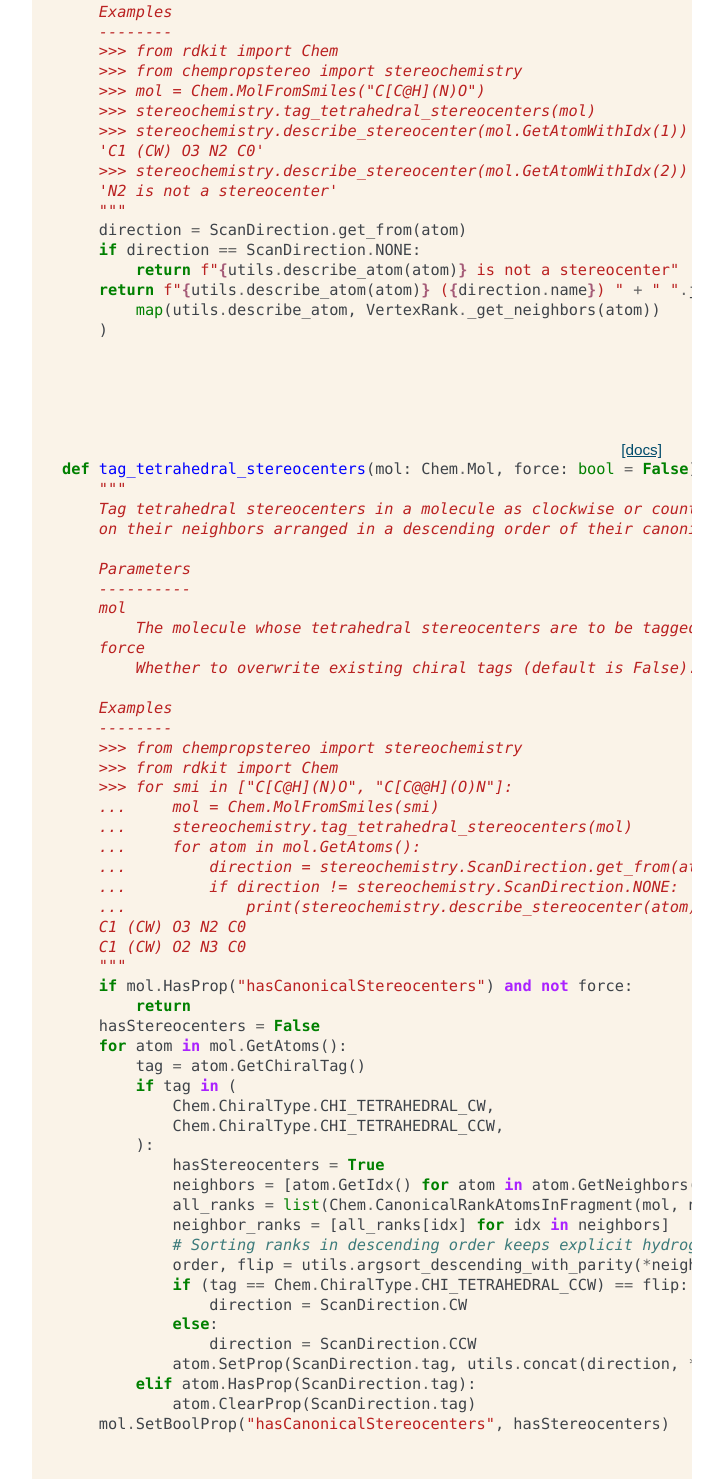
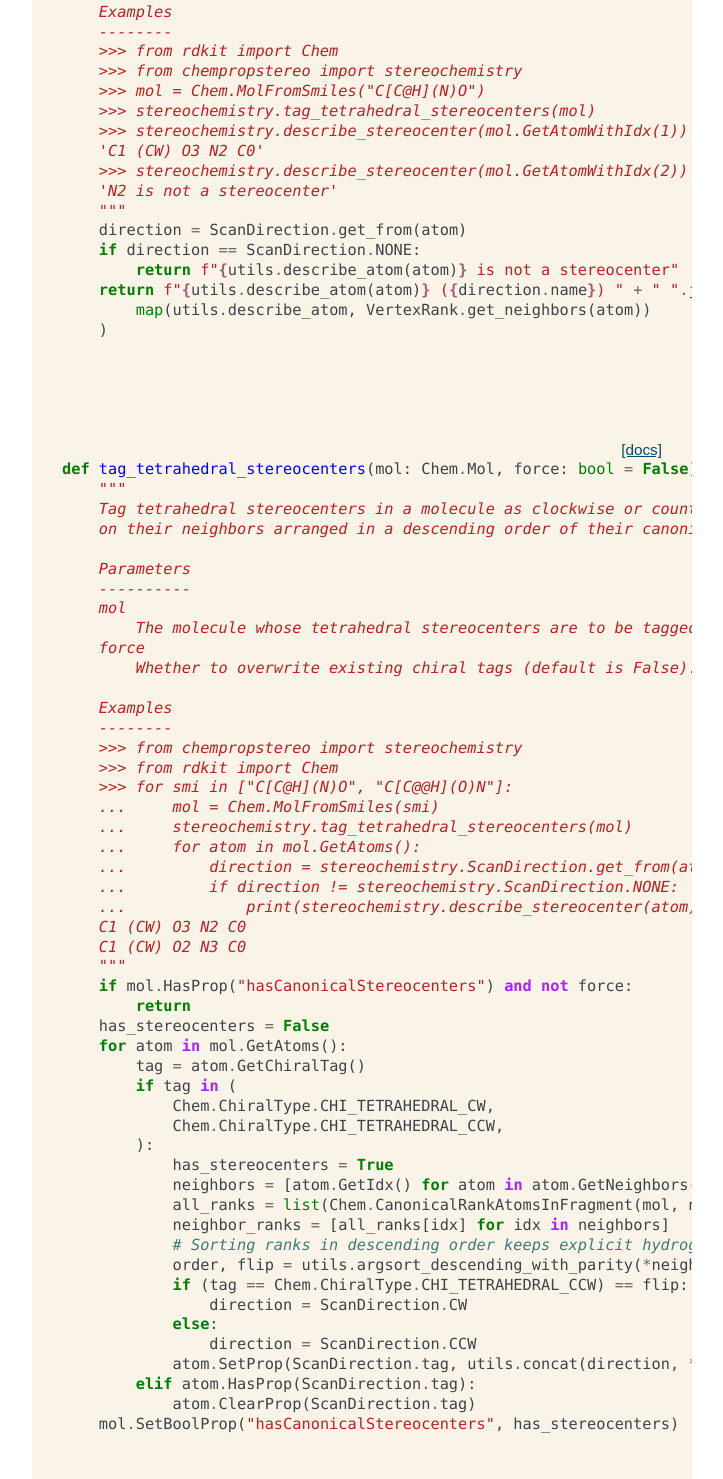
Before and after one commit to craabreu/chempropstereo, a plain HTML site: page docs/development/_modules/chempropstereo/stereochemistry/tetrahedral.html in a window 1280 px wide. Shown: the part 2941-4420 px from the top of the page, without its empty margins (388-1111 px from the left). Drawn offline with Linux system fonts and the light colour scheme.

Commit message:
Docs from refs/heads/main 73ccccc84fff3529c54bd314345d1dfb9c324b24

```diff
--- a/docs/development/_modules/chempropstereo/stereochemistry/tetrahedral.html
+++ b/docs/development/_modules/chempropstereo/stereochemistry/tetrahedral.html
@@ -187,7 +187,7 @@
     <span class="k">if</span> <span class="n">direction</span> <span class="o">==</span> <span class="n">ScanDirection</span><span class="o">.</span><span class="n">NONE</span><span class="p">:</span>
         <span class="k">return</span> <span class="sa">f</span><span class="s2">&quot;</span><span class="si">{</span><span class="n">utils</span><span class="o">.</span><span class="n">describe_atom</span><span class="p">(</span><span class="n">atom</span><span class="p">)</span><span class="si">}</span><span class="s2"> is not a stereocenter&quot;</span>
     <span class="k">return</span> <span class="sa">f</span><span class="s2">&quot;</span><span class="si">{</span><span class="n">utils</span><span class="o">.</span><span class="n">describe_atom</span><span class="p">(</span><span class="n">atom</span><span class="p">)</span><span class="si">}</span><span class="s2"> (</span><span class="si">{</span><span class="n">direction</span><span class="o">.</span><span class="n">name</span><span class="si">}</span><span class="s2">) &quot;</span> <span class="o">+</span> <span class="s2">&quot; &quot;</span><span class="o">.</span><span class="n">join</span><span class="p">(</span>
-        <span class="nb">map</span><span class="p">(</span><span class="n">utils</span><span class="o">.</span><span class="n">describe_atom</span><span class="p">,</span> <span class="n">VertexRank</span><span class="o">.</span><span class="n">_get_neighbors</span><span class="p">(</span><span class="n">atom</span><span class="p">))</span>
+        <span class="nb">map</span><span class="p">(</span><span class="n">utils</span><span class="o">.</span><span class="n">describe_atom</span><span class="p">,</span> <span class="n">VertexRank</span><span class="o">.</span><span class="n">get_neighbors</span><span class="p">(</span><span class="n">atom</span><span class="p">))</span>
     <span class="p">)</span></div>
 
 
@@ -222,14 +222,14 @@
 <span class="sd">    &quot;&quot;&quot;</span>
     <span class="k">if</span> <span class="n">mol</span><span class="o">.</span><span class="n">HasProp</span><span class="p">(</span><span class="s2">&quot;hasCanonicalStereocenters&quot;</span><span class="p">)</span> <span class="ow">and</span> <span class="ow">not</span> <span class="n">force</span><span class="p">:</span>
         <span class="k">return</span>
-    <span class="n">hasStereocenters</span> <span class="o">=</span> <span class="kc">False</span>
+    <span class="n">has_stereocenters</span> <span class="o">=</span> <span class="kc">False</span>
     <span class="k">for</span> <span class="n">atom</span> <span class="ow">in</span> <span class="n">mol</span><span class="o">.</span><span class="n">GetAtoms</span><span class="p">():</span>
         <span class="n">tag</span> <span class="o">=</span> <span class="n">atom</span><span class="o">.</span><span class="n">GetChiralTag</span><span class="p">()</span>
         <span class="k">if</span> <span class="n">tag</span> <span class="ow">in</span> <span class="p">(</span>
             <span class="n">Chem</span><span class="o">.</span><span class="n">ChiralType</span><span class="o">.</span><span class="n">CHI_TETRAHEDRAL_CW</span><span class="p">,</span>
             <span class="n">Chem</span><span class="o">.</span><span class="n">ChiralType</span><span class="o">.</span><span class="n">CHI_TETRAHEDRAL_CCW</span><span class="p">,</span>
         <span class="p">):</span>
-            <span class="n">hasStereocenters</span> <span class="o">=</span> <span class="kc">True</span>
+            <span class="n">has_stereocenters</span> <span class="o">=</span> <span class="kc">True</span>
             <span class="n">neighbors</span> <span class="o">=</span> <span class="p">[</span><span class="n">atom</span><span class="o">.</span><span class="n">GetIdx</span><span class="p">()</span> <span class="k">for</span> <span class="n">atom</span> <span class="ow">in</span> <span class="n">atom</span><span class="o">.</span><span class="n">GetNeighbors</span><span class="p">()]</span>
             <span class="n">all_ranks</span> <span class="o">=</span> <span class="nb">list</span><span class="p">(</span><span class="n">Chem</span><span class="o">.</span><span class="n">CanonicalRankAtomsInFragment</span><span class="p">(</span><span class="n">mol</span><span class="p">,</span> <span class="n">neighbors</span><span class="p">))</span>
             <span class="n">neighbor_ranks</span> <span class="o">=</span> <span class="p">[</span><span class="n">all_ranks</span><span class="p">[</span><span class="n">idx</span><span class="p">]</span> <span class="k">for</span> <span class="n">idx</span> <span class="ow">in</span> <span class="n">neighbors</span><span class="p">]</span>
@@ -242,7 +242,7 @@
             <span class="n">atom</span><span class="o">.</span><span class="n">SetProp</span><span class="p">(</span><span class="n">ScanDirection</span><span class="o">.</span><span class="n">tag</span><span class="p">,</span> <span class="n">utils</span><span class="o">.</span><span class="n">concat</span><span class="p">(</span><span class="n">direction</span><span class="p">,</span> <span class="o">*</span><span class="n">order</span><span class="p">))</span>
         <span class="k">elif</span> <span class="n">atom</span><span class="o">.</span><span class="n">HasProp</span><span class="p">(</span><span class="n">ScanDirection</span><span class="o">.</span><span class="n">tag</span><span class="p">):</span>
             <span class="n">atom</span><span class="o">.</span><span class="n">ClearProp</span><span class="p">(</span><span class="n">ScanDirection</span><span class="o">.</span><span class="n">tag</span><span class="p">)</span>
-    <span class="n">mol</span><span class="o">.</span><span class="n">SetBoolProp</span><span class="p">(</span><span class="s2">&quot;hasCanonicalStereocenters&quot;</span><span class="p">,</span> <span class="n">hasStereocenters</span><span class="p">)</span></div>
+    <span class="n">mol</span><span class="o">.</span><span class="n">SetBoolProp</span><span class="p">(</span><span class="s2">&quot;hasCanonicalStereocenters&quot;</span><span class="p">,</span> <span class="n">has_stereocenters</span><span class="p">)</span></div>
 
 </pre></div>
 
```
Also changed, not shown: docs/development/_modules/chempropstereo/stereochemistry/cistrans.html (+5 -5 lines).
